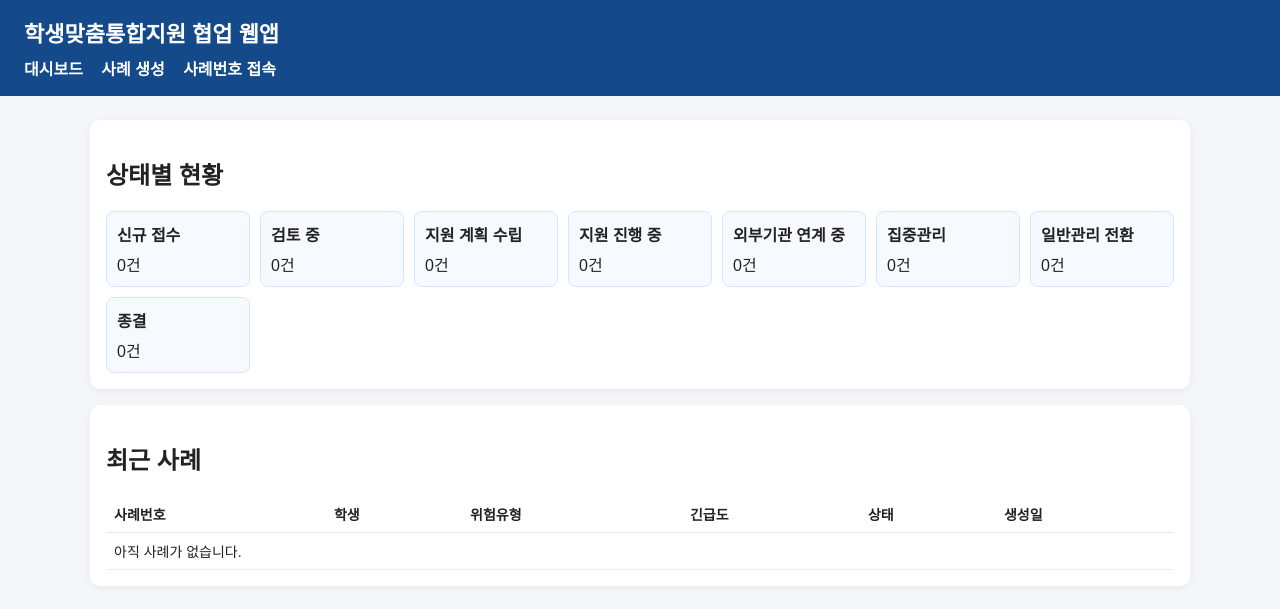
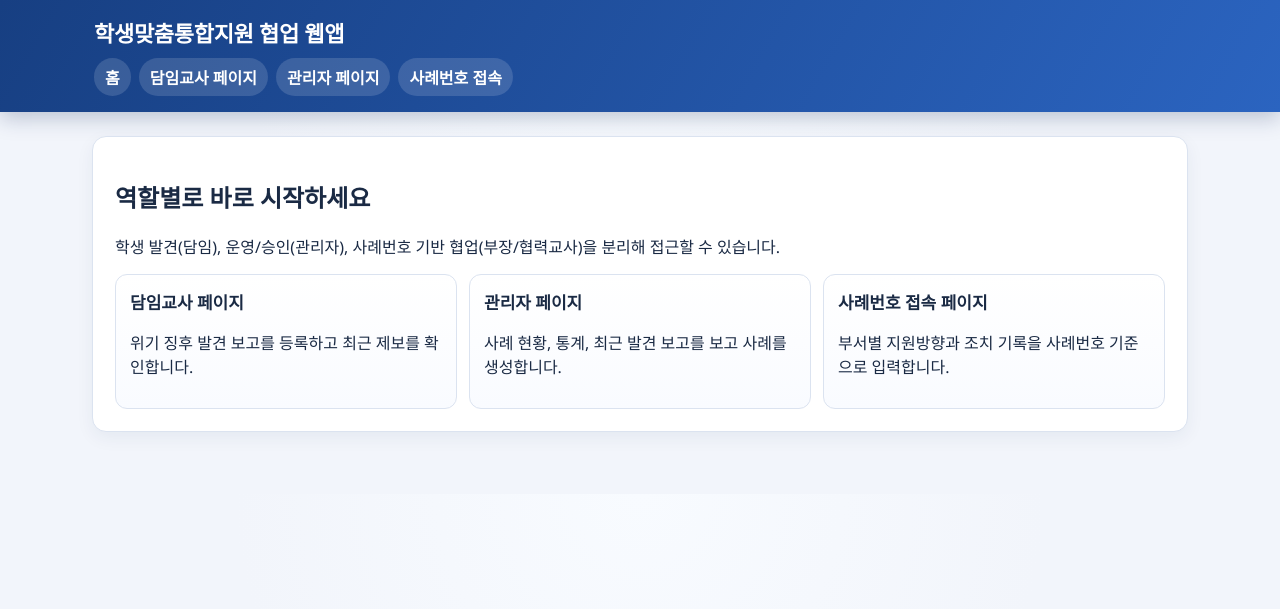
Before and after one commit to ParkJhyeonC/escape, a Flask app: page / in a window 1280 px wide. Shown: the top 609 px of the page. Run offline with Flask 3, Linux system fonts and the light colour scheme; data that the repository does not hold is empty.

Commit message:
feat: split role-based entry pages and add department support directions

```diff
--- a/app.py
+++ b/app.py
@@ -46,6 +46,16 @@ RISK_OPTIONS = [
     "복합위기",
 ]
 
+DEPARTMENT_OPTIONS = [
+    "교무부",
+    "생활안전부",
+    "창의인성부",
+    "진로진학부",
+    "보건",
+    "전문상담",
+    "복지",
+]
+
 
 def get_db() -> sqlite3.Connection:
     if "db" not in g:
@@ -65,6 +75,18 @@ def init_db() -> None:
     db = sqlite3.connect(DB_PATH)
     db.executescript(
         """
+        CREATE TABLE IF NOT EXISTS discoveries (
+            id INTEGER PRIMARY KEY AUTOINCREMENT,
+            student_name TEXT NOT NULL,
+            grade INTEGER NOT NULL,
+            class_no INTEGER NOT NULL,
+            homeroom_teacher TEXT NOT NULL,
+            risk_type TEXT NOT NULL,
+            urgency TEXT NOT NULL,
+            note TEXT,
+            created_at TEXT NOT NULL
+        );
+
         CREATE TABLE IF NOT EXISTS cases (
             id INTEGER PRIMARY KEY AUTOINCREMENT,
             case_number TEXT UNIQUE NOT NULL,
@@ -98,6 +120,16 @@ def init_db() -> None:
             created_at TEXT NOT NULL,
             FOREIGN KEY(case_id) REFERENCES cases(id)
         );
+
+        CREATE TABLE IF NOT EXISTS support_directions (
+            id INTEGER PRIMARY KEY AUTOINCREMENT,
+            case_id INTEGER NOT NULL,
+            department TEXT NOT NULL,
+            author TEXT NOT NULL,
+            direction_text TEXT NOT NULL,
+            created_at TEXT NOT NULL,
+            FOREIGN KEY(case_id) REFERENCES cases(id)
+        );
         """
     )
     db.commit()
@@ -119,6 +151,11 @@ def generate_case_number() -> str:
 
 
 @app.route("/")
+def home() -> str:
+    return render_template("home.html")
+
+
+@app.route("/admin")
 def dashboard() -> str:
     db = get_db()
     cases = db.execute(
@@ -130,7 +167,41 @@ def dashboard() -> str:
         ).fetchone()["cnt"]
         for status in STATUS_OPTIONS
     }
-    return render_template("dashboard.html", cases=cases, stats=stats)
+    discoveries = db.execute(
+        "SELECT * FROM discoveries ORDER BY datetime(created_at) DESC LIMIT 10"
+    ).fetchall()
+    return render_template("dashboard.html", cases=cases, stats=stats, discoveries=discoveries)
+
+
+@app.route("/homeroom", methods=["GET", "POST"])
+def homeroom_page() -> str:
+    db = get_db()
+    if request.method == "POST":
+        db.execute(
+            """
+            INSERT INTO discoveries
+            (student_name, grade, class_no, homeroom_teacher, risk_type, urgency, note, created_at)
+            VALUES (?, ?, ?, ?, ?, ?, ?, ?)
+            """,
+            (
+                request.form["student_name"],
+                int(request.form["grade"]),
+                int(request.form["class_no"]),
+                request.form["homeroom_teacher"],
+                request.form["risk_type"],
+                request.form["urgency"],
+                request.form.get("note", ""),
+                datetime.now().isoformat(timespec="seconds"),
+            ),
+        )
+        db.commit()
+        flash("담임교사 발견 보고가 접수되었습니다.")
+        return redirect(url_for("homeroom_page"))
+
+    reports = db.execute(
+        "SELECT * FROM discoveries ORDER BY datetime(created_at) DESC LIMIT 20"
+    ).fetchall()
+    return render_template("homeroom.html", risk_options=RISK_OPTIONS, reports=reports)
 
 
 @app.route("/cases/new", methods=["GET", "POST"])
@@ -162,7 +233,10 @@ def new_case() -> str:
         return redirect(url_for("dashboard"))
 
     return render_template(
-        "new_case.html", risk_options=RISK_OPTIONS, urgency_options=["일반", "주의", "긴급"]
+        "new_case.html",
+        risk_options=RISK_OPTIONS,
+        urgency_options=["일반", "주의", "긴급"],
+        department_options=DEPARTMENT_OPTIONS,
     )
 
 
@@ -172,7 +246,7 @@ def case_detail(case_number: str) -> str:
     case = db.execute("SELECT * FROM cases WHERE case_number = ?", (case_number,)).fetchone()
     if not case:
         flash("해당 사례를 찾을 수 없습니다.")
-        return redirect(url_for("dashboard"))
+        return redirect(url_for("join_case"))
 
     if request.method == "POST":
         action = request.form.get("action")
@@ -215,6 +289,22 @@ def case_detail(case_number: str) -> str:
             )
             db.commit()
             flash("기록이 저장되었습니다.")
+        elif action == "add_direction":
+            db.execute(
+                """
+                INSERT INTO support_directions (case_id, department, author, direction_text, created_at)
+                VALUES (?, ?, ?, ?, ?)
+                """,
+                (
+                    case["id"],
+                    request.form["department"],
+                    request.form["author"],
+                    request.form["direction_text"],
+                    datetime.now().isoformat(timespec="seconds"),
+                ),
+            )
+            db.commit()
+            flash("부서 지원방향이 등록되었습니다.")
         return redirect(url_for("case_detail", case_number=case_number))
 
     assignments = db.execute(
@@ -223,13 +313,19 @@ def case_detail(case_number: str) -> str:
     records = db.execute(
         "SELECT * FROM records WHERE case_id = ? ORDER BY datetime(created_at) DESC", (case["id"],)
     ).fetchall()
+    directions = db.execute(
+        "SELECT * FROM support_directions WHERE case_id = ? ORDER BY datetime(created_at) DESC",
+        (case["id"],),
+    ).fetchall()
     return render_template(
         "case_detail.html",
         case=case,
         assignments=assignments,
         records=records,
+        directions=directions,
         status_options=STATUS_OPTIONS,
         role_options=ROLE_OPTIONS,
+        department_options=DEPARTMENT_OPTIONS,
     )
 
 
@@ -238,7 +334,7 @@ def join_case() -> str:
     if request.method == "POST":
         case_number = request.form["case_number"].strip().upper()
         return redirect(url_for("case_detail", case_number=case_number))
-    return render_template("join_case.html")
+    return render_template("join_case.html", department_options=DEPARTMENT_OPTIONS)
 
 
 if __name__ == "__main__":
--- a/static/style.css
+++ b/static/style.css
@@ -1,21 +1,43 @@
-body { font-family: 'Malgun Gothic', Arial, sans-serif; margin: 0; background: #f4f6f9; color: #222; }
-header { background: #144a8a; color: #fff; padding: 16px 24px; }
-header h1 { margin: 0 0 8px; font-size: 22px; }
-nav a { color: #fff; margin-right: 14px; text-decoration: none; font-weight: 600; }
-main { max-width: 1100px; margin: 24px auto; padding: 0 12px; }
-.card { background: #fff; border-radius: 10px; padding: 16px; margin-bottom: 16px; box-shadow: 0 2px 8px rgba(0,0,0,.06); }
+:root {
+  --bg: #f2f5fb;
+  --card: #ffffff;
+  --line: #dbe3f0;
+  --text: #1a2a44;
+  --muted: #5c6b84;
+  --primary: #1d4fa3;
+  --primary-dark: #173f82;
+}
+* { box-sizing: border-box; }
+body { font-family: 'Malgun Gothic', 'Segoe UI', Arial, sans-serif; margin: 0; background: radial-gradient(circle at top, #f8fbff 0, var(--bg) 50%); color: var(--text); }
+.top-header { background: linear-gradient(120deg, #173f82, #2b64c0); color: #fff; box-shadow: 0 6px 20px rgba(20,45,90,.25); }
+.header-inner { max-width: 1120px; margin: 0 auto; padding: 16px 14px; }
+header h1 { margin: 0 0 10px; font-size: 22px; letter-spacing: -.3px; }
+nav { display: flex; flex-wrap: wrap; gap: 8px; }
+nav a { color: #fff; text-decoration: none; font-weight: 700; padding: 7px 11px; border-radius: 999px; background: rgba(255,255,255,.14); }
+nav a:hover { background: rgba(255,255,255,.24); }
+main { max-width: 1120px; margin: 24px auto; padding: 0 12px 24px; }
+.card { background: var(--card); border: 1px solid var(--line); border-radius: 14px; padding: 16px; margin-bottom: 14px; box-shadow: 0 6px 18px rgba(19,45,91,.06); }
+.hero { padding: 22px; }
+.quick-grid { display: grid; grid-template-columns: repeat(auto-fit, minmax(220px, 1fr)); gap: 12px; margin-top: 14px; }
+.quick-card { display: block; border: 1px solid var(--line); border-radius: 12px; padding: 14px; text-decoration: none; color: var(--text); background: linear-gradient(180deg, #fff, #f9fbff); }
+.quick-card:hover { border-color: #b8caeb; transform: translateY(-1px); }
+.quick-card h3 { margin: 0 0 6px; font-size: 17px; }
 .flash-list { list-style: none; padding: 0; }
-.flash-list li { background: #e8f2ff; border-left: 4px solid #3576c9; padding: 10px; margin-bottom: 8px; }
-.stats-grid { display: grid; grid-template-columns: repeat(auto-fit, minmax(140px, 1fr)); gap: 10px; }
-.stats-grid div { background: #f6faff; border: 1px solid #d6e6ff; border-radius: 8px; padding: 10px; display: flex; flex-direction: column; gap: 6px; }
+.flash-list li { background: #e8f2ff; border-left: 4px solid #3576c9; padding: 10px; margin-bottom: 8px; border-radius: 8px; }
+.stats-grid { display: grid; grid-template-columns: repeat(auto-fit, minmax(130px, 1fr)); gap: 10px; }
+.stats-grid div { background: #f7faff; border: 1px solid #d8e5fd; border-radius: 10px; padding: 10px; display: flex; flex-direction: column; gap: 6px; }
+.row-between { display: flex; justify-content: space-between; align-items: center; gap: 10px; }
+.btn-link { text-decoration: none; color: #fff; background: var(--primary); padding: 8px 12px; border-radius: 8px; font-weight: 700; }
+.btn-link:hover { background: var(--primary-dark); }
 table { width: 100%; border-collapse: collapse; background: #fff; }
-th, td { border-bottom: 1px solid #ececec; padding: 8px; text-align: left; font-size: 14px; }
+th, td { border-bottom: 1px solid #edf1f8; padding: 9px; text-align: left; font-size: 14px; vertical-align: top; }
+th { color: #324a74; background: #fbfcff; }
 .form-grid { display: grid; grid-template-columns: repeat(auto-fit, minmax(220px, 1fr)); gap: 10px; }
 .form-grid label { display: flex; flex-direction: column; font-size: 14px; gap: 6px; }
 .full { grid-column: 1 / -1; }
 .inline-form { display: flex; flex-wrap: wrap; gap: 10px; align-items: end; }
-input, select, textarea, button { padding: 8px; border: 1px solid #ccd3db; border-radius: 6px; font-size: 14px; }
-button { background: #195fb0; color: #fff; border: none; cursor: pointer; }
-button:hover { background: #0e4a8e; }
+input, select, textarea, button { padding: 9px; border: 1px solid #ccd5e4; border-radius: 8px; font-size: 14px; background: #fff; }
+button { background: var(--primary); color: #fff; border: none; cursor: pointer; font-weight: 700; }
+button:hover { background: var(--primary-dark); }
 .record-list { padding-left: 18px; }
-.helper { font-size: 13px; color: #666; }
+.helper { font-size: 13px; color: var(--muted); margin: 4px 0 0; }
--- a/templates/base.html
+++ b/templates/base.html
@@ -7,13 +7,16 @@
   <link rel="stylesheet" href="{{ url_for('static', filename='style.css') }}" />
 </head>
 <body>
-  <header>
-    <h1>학생맞춤통합지원 협업 웹앱</h1>
-    <nav>
-      <a href="{{ url_for('dashboard') }}">대시보드</a>
-      <a href="{{ url_for('new_case') }}">사례 생성</a>
-      <a href="{{ url_for('join_case') }}">사례번호 접속</a>
-    </nav>
+  <header class="top-header">
+    <div class="header-inner">
+      <h1>학생맞춤통합지원 협업 웹앱</h1>
+      <nav>
+        <a href="{{ url_for('home') }}">홈</a>
+        <a href="{{ url_for('homeroom_page') }}">담임교사 페이지</a>
+        <a href="{{ url_for('dashboard') }}">관리자 페이지</a>
+        <a href="{{ url_for('join_case') }}">사례번호 접속</a>
+      </nav>
+    </div>
   </header>
 
   <main>
--- a/templates/dashboard.html
+++ b/templates/dashboard.html
@@ -1,7 +1,15 @@
 {% extends 'base.html' %}
 {% block content %}
+<section class="card row-between">
+  <div>
+    <h2>관리자 대시보드</h2>
+    <p class="helper">전체 사례와 진행단계를 한 화면에서 확인합니다.</p>
+  </div>
+  <a class="btn-link" href="{{ url_for('new_case') }}">+ 사례 생성</a>
+</section>
+
 <section class="card">
-  <h2>상태별 현황</h2>
+  <h3>상태별 현황</h3>
   <div class="stats-grid">
     {% for status, count in stats.items() %}
       <div><strong>{{ status }}</strong><span>{{ count }}건</span></div>
@@ -10,7 +18,7 @@
 </section>
 
 <section class="card">
-  <h2>최근 사례</h2>
+  <h3>최근 사례</h3>
   <table>
     <thead>
       <tr>
@@ -33,4 +41,24 @@
     </tbody>
   </table>
 </section>
+
+<section class="card">
+  <h3>최근 담임 발견 보고</h3>
+  <table>
+    <thead><tr><th>학생</th><th>유형</th><th>긴급도</th><th>담임</th><th>접수일</th></tr></thead>
+    <tbody>
+      {% for d in discoveries %}
+      <tr>
+        <td>{{ d.grade }}학년 {{ d.class_no }}반 {{ d.student_name }}</td>
+        <td>{{ d.risk_type }}</td>
+        <td>{{ d.urgency }}</td>
+        <td>{{ d.homeroom_teacher }}</td>
+        <td>{{ d.created_at[:10] }}</td>
+      </tr>
+      {% else %}
+      <tr><td colspan="5">접수된 담임 보고가 없습니다.</td></tr>
+      {% endfor %}
+    </tbody>
+  </table>
+</section>
 {% endblock %}
--- /dev/null
+++ b/templates/home.html
@@ -0,0 +1,21 @@
+{% extends 'base.html' %}
+{% block content %}
+<section class="hero card">
+  <h2>역할별로 바로 시작하세요</h2>
+  <p>학생 발견(담임), 운영/승인(관리자), 사례번호 기반 협업(부장/협력교사)을 분리해 접근할 수 있습니다.</p>
+  <div class="quick-grid">
+    <a class="quick-card" href="{{ url_for('homeroom_page') }}">
+      <h3>담임교사 페이지</h3>
+      <p>위기 징후 발견 보고를 등록하고 최근 제보를 확인합니다.</p>
+    </a>
+    <a class="quick-card" href="{{ url_for('dashboard') }}">
+      <h3>관리자 페이지</h3>
+      <p>사례 현황, 통계, 최근 발견 보고를 보고 사례를 생성합니다.</p>
+    </a>
+    <a class="quick-card" href="{{ url_for('join_case') }}">
+      <h3>사례번호 접속 페이지</h3>
+      <p>부서별 지원방향과 조치 기록을 사례번호 기준으로 입력합니다.</p>
+    </a>
+  </div>
+</section>
+{% endblock %}
--- a/templates/join_case.html
+++ b/templates/join_case.html
@@ -1,11 +1,11 @@
 {% extends 'base.html' %}
 {% block content %}
 <section class="card">
-  <h2>사례번호 기반 접속</h2>
+  <h2>사례번호 접속 (부장/협력교사)</h2>
   <form method="post" class="inline-form">
     <label>사례번호 <input name="case_number" placeholder="2026-JD-001" required></label>
-    <button type="submit">접속</button>
+    <button type="submit">사례 열기</button>
   </form>
-  <p class="helper">실무 버전에서는 사례번호 + 생년월일 일부 등 2차 확인을 추가할 수 있습니다.</p>
+  <p class="helper">접속 후 부서(교무/생활안전/진로/보건/상담/복지)별 지원방향을 입력할 수 있습니다.</p>
 </section>
 {% endblock %}
```
Also changed, not shown: templates/case_detail.html (+34 -0 lines), templates/homeroom.html (added, +51 -0 lines), templates/new_case.html (+8 -1 lines), README.md.
